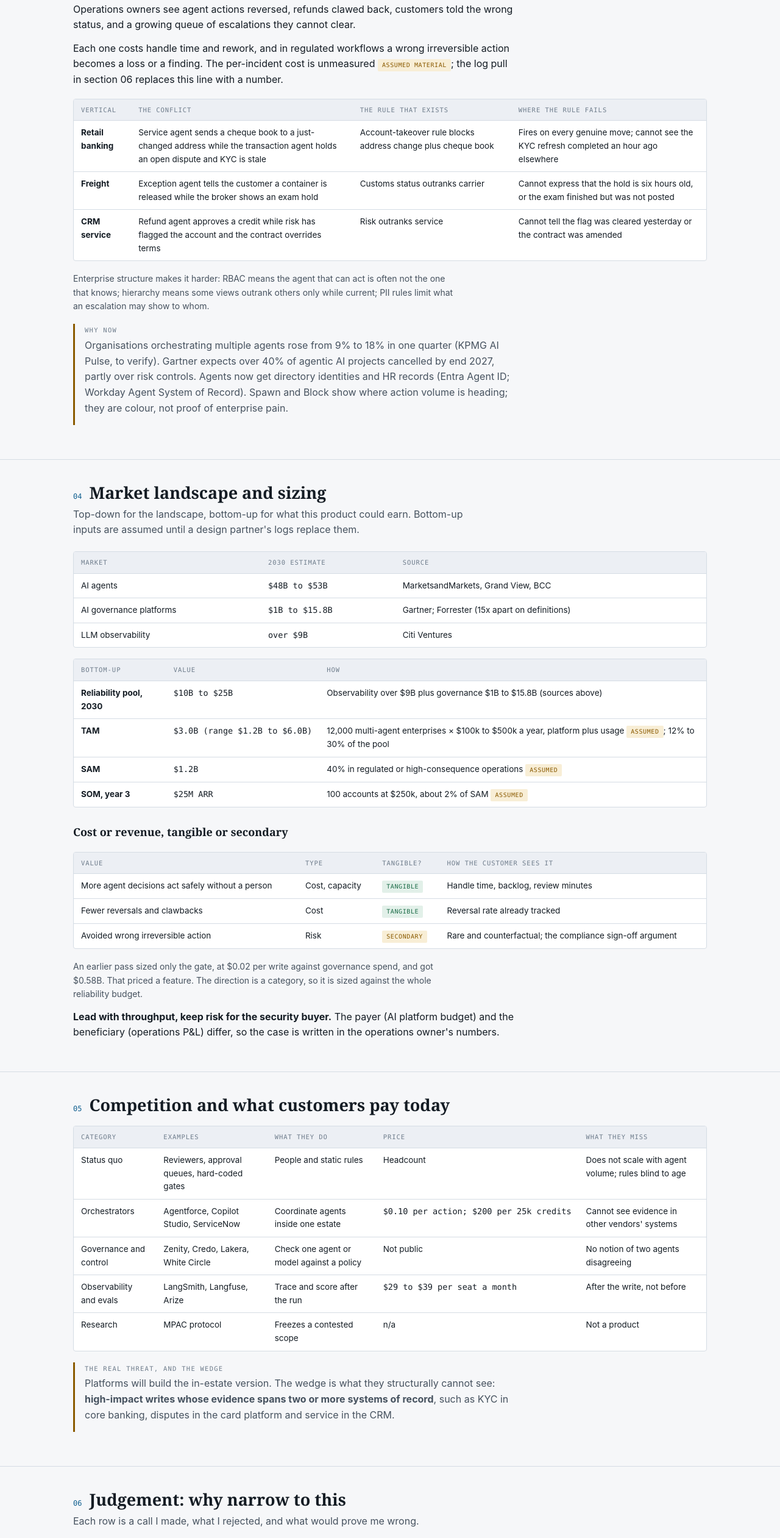
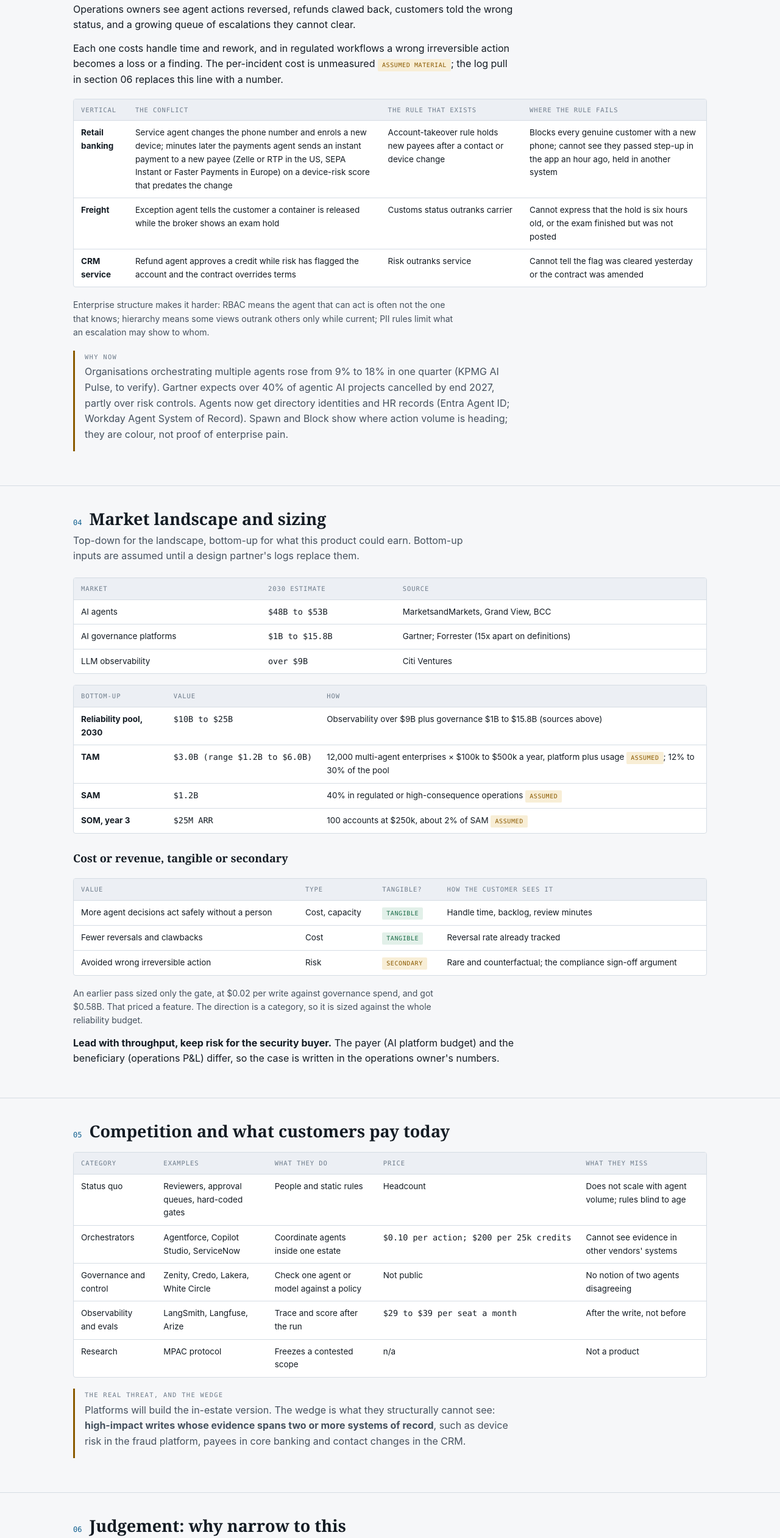
Before and after one commit to superposition-fc23/Warrant_system-LLM_Failure_modes, a plain HTML site: page index.html in a window 1280 px wide. Shown: the part 2534-5056 px from the top of the page at 61% size. Drawn offline with nearby package versions, Linux system fonts and the light colour scheme.

Commit message:
Banking example: instant-payment account takeover (Zelle/RTP, SEPA Instant/Faster Payments) replaces cheque books
Co-Authored-By: Claude Opus 5.5 <noreply@anthropic.com>

```diff
--- a/index.html
+++ b/index.html
@@ -251,7 +251,7 @@ tailwind.config = {
   <div class="tbl"><table>
     <thead><tr><th>Vertical</th><th>The conflict</th><th>The rule that exists</th><th>Where the rule fails</th></tr></thead>
     <tbody>
-      <tr><td><strong>Retail banking</strong></td><td>Service agent sends a cheque book to a just-changed address while the transaction agent holds an open dispute and KYC is stale</td><td>Account-takeover rule blocks address change plus cheque book</td><td>Fires on every genuine move; cannot see the KYC refresh completed an hour ago elsewhere</td></tr>
+      <tr><td><strong>Retail banking</strong></td><td>Service agent changes the phone number and enrols a new device; minutes later the payments agent sends an instant payment to a new payee (Zelle or RTP in the US, SEPA Instant or Faster Payments in Europe) on a device-risk score that predates the change</td><td>Account-takeover rule holds new payees after a contact or device change</td><td>Blocks every genuine customer with a new phone; cannot see they passed step-up in the app an hour ago, held in another system</td></tr>
       <tr><td><strong>Freight</strong></td><td>Exception agent tells the customer a container is released while the broker shows an exam hold</td><td>Customs status outranks carrier</td><td>Cannot express that the hold is six hours old, or the exam finished but was not posted</td></tr>
       <tr><td><strong>CRM service</strong></td><td>Refund agent approves a credit while risk has flagged the account and the contract overrides terms</td><td>Risk outranks service</td><td>Cannot tell the flag was cleared yesterday or the contract was amended</td></tr>
     </tbody>
@@ -310,7 +310,7 @@ tailwind.config = {
     </tbody>
   </table></div>
   <div class="note warn"><span class="tag">The real threat, and the wedge</span>
-    <p>Platforms will build the in-estate version. The wedge is what they structurally cannot see: <strong>high-impact writes whose evidence spans two or more systems of record</strong>, such as KYC in core banking, disputes in the card platform and service in the CRM.</p>
+    <p>Platforms will build the in-estate version. The wedge is what they structurally cannot see: <strong>high-impact writes whose evidence spans two or more systems of record</strong>, such as device risk in the fraud platform, payees in core banking and contact changes in the CRM.</p>
   </div>
 </div></section>
 
```
Also changed, not shown: 1 other file.
